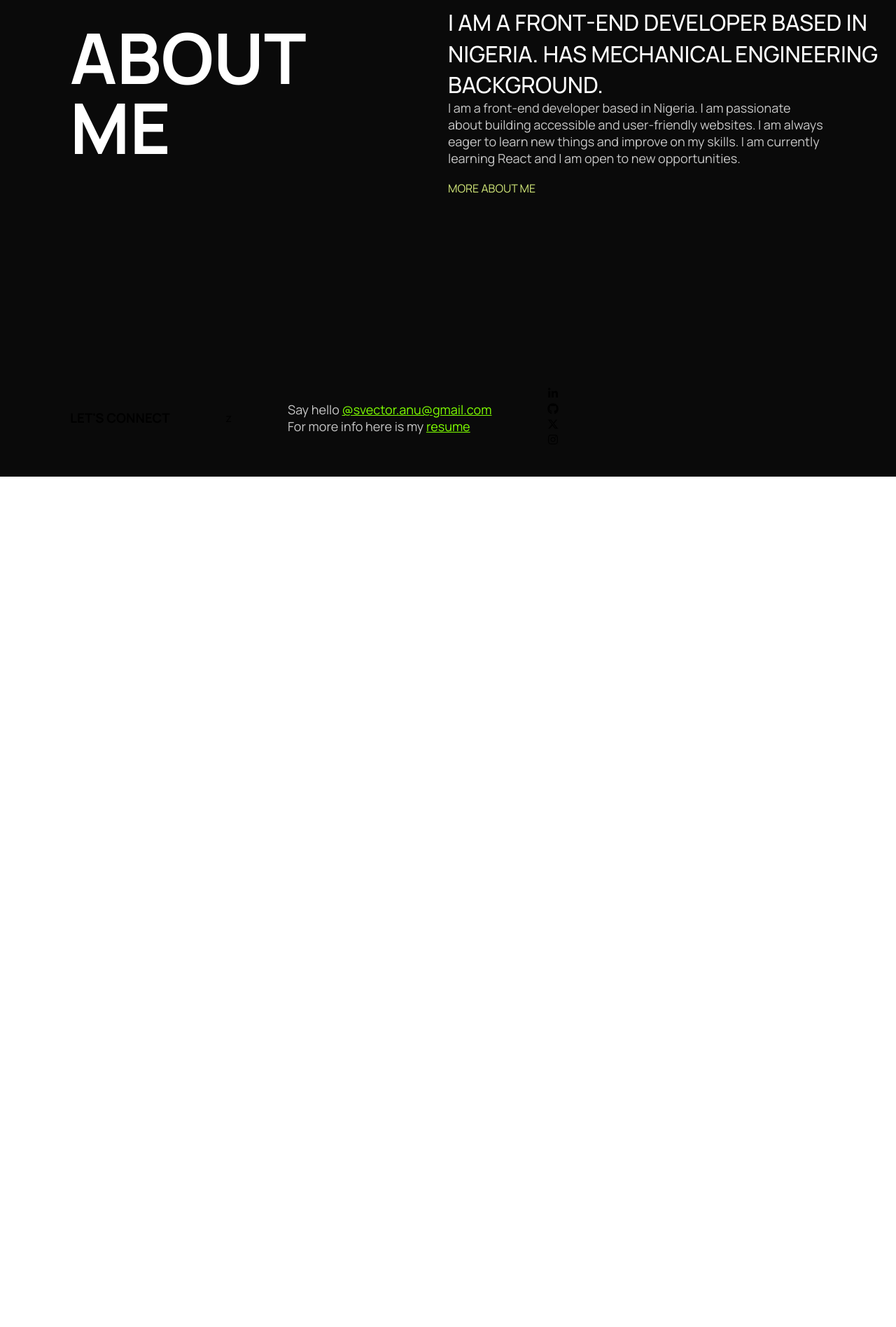
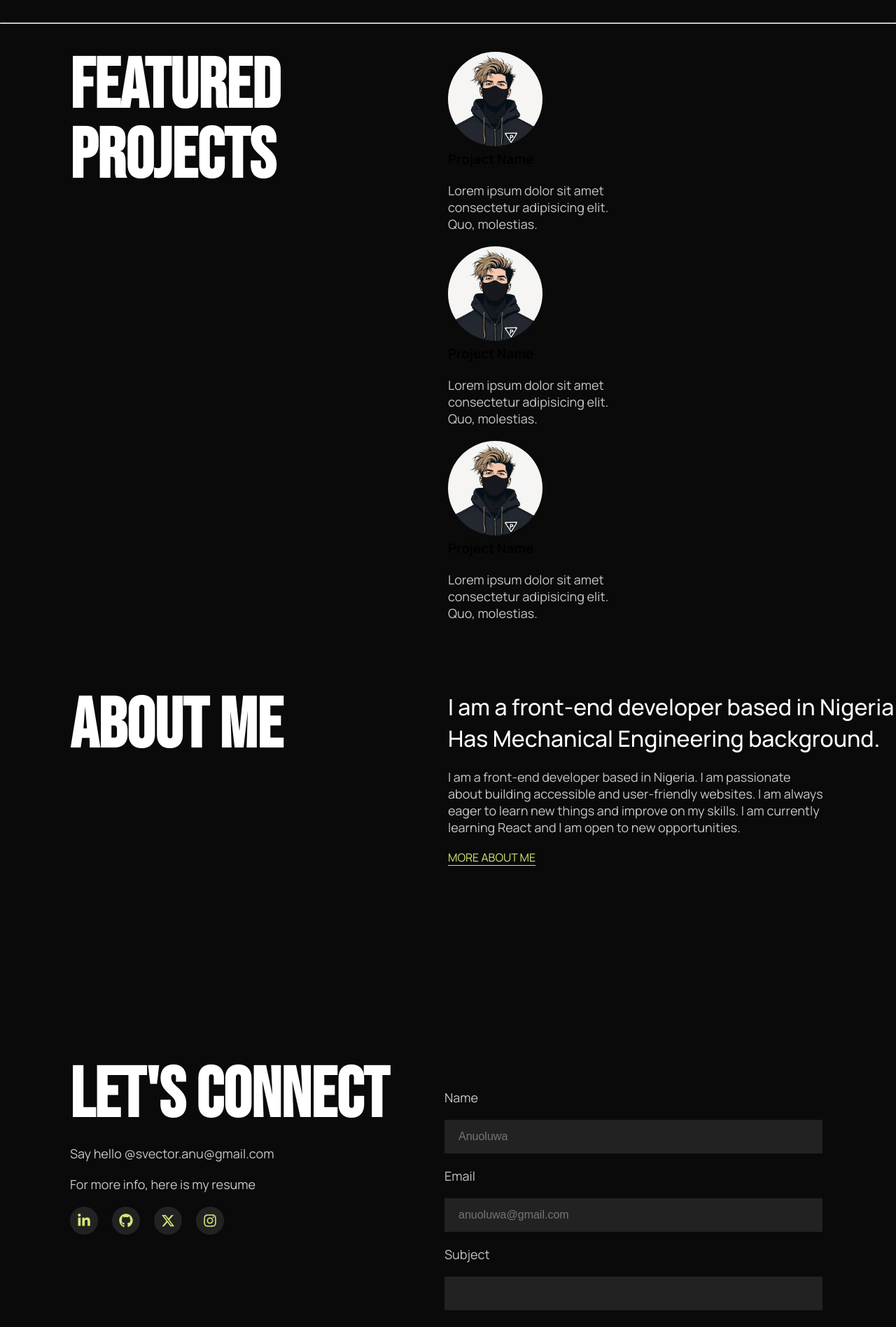
Before and after one commit to Svector-anu/dev-portfolio, a React (Vite) app: page / in a window 1280 px wide. Shown: the part 880-2776 px from the top of the page at 70% size. Before the commit the page ends 1561 px from the top, so only its background shows below. Built offline with nearby package versions, Linux system fonts and the light colour scheme.

Commit message:
update Navbar links; enhance Home page layout and styles; add contact form and footer component

```diff
--- a/src/components/Navbar/Navbar.jsx
+++ b/src/components/Navbar/Navbar.jsx
@@ -11,10 +11,13 @@ const Navbar = () => {
 
 			<ul>
 				<li>
+					<Link to="/">work</Link>
+				</li>
+				<li>
 					<Link to="/">Home</Link>
 				</li>
 				<li>
-					<Link to="/about">About</Link>
+					<Link to="/about">Contact</Link>
 				</li>
 			</ul>
 		</nav>
--- a/src/pages/Home/Home.css
+++ b/src/pages/Home/Home.css
@@ -1,15 +1,29 @@
 .home {
     background-color: #0a0a0a;
+
+    .hero{
+        align-items: center;
+    }
+
+
+.name{
+    font-family: var(--font-bebas);
+}
+
 
     section {
         width: 100%;
         display: flex;
-        align-items: center;
+        /* align-items: center; */
         gap: 80px;
         padding: 40px 100px;
 
         div {
             max-width: 50%;
+
+
+
+
 
             h1 {
                 color: #FFF;
@@ -76,6 +90,12 @@
             width: 45%;
             height: 500px;
             object-fit: contain;
+            border-radius: 50%;
+
+
+                width: 50%;
+                height: 50%;
+                object-fit: cover;
         }
     }
 
@@ -83,11 +103,9 @@
 
 .about{
     background-color: #0a0a0a;
-
-    background-color: ;
     width: 100%;
     display: flex;
-    align-items: center;
+    align-items: start;
     gap: 80px;
     padding: 40px 100px;
 
@@ -103,7 +121,7 @@
 
     div{
         width: 704px;
-        height: 241px;
+
         gap: 48px;
         top: 3446px;
         left: 628px;
@@ -121,14 +139,73 @@ aside {
         color: #FFF;
         font-size: 32px;
         line-height: 44.8px;
-        text-transform: uppercase;
+        /* text-transform: ; */
         letter-spacing: 0;
     }
 
 
 
-    a{
+    .more{
         color: #D3E97A;
-        text-decoration: un;
+
+        border-bottom: 1px solid #D3E97A;
     }
 }
+section.about{
+
+
+}
+
+.letsconnect{
+    h3{
+color: #FFF;
+
+border-bottom: 1px solid #D3E97A;
+
+
+
+
+}
+    }
+
+
+.form{
+
+    width: 100%;
+    max-width: 500px;
+    margin-top: 20px;
+
+    input{
+        background-color: #222222;
+        border: none;
+        padding: 15px 20px;
+        color: #FFF;
+        font-size: 16px;
+        width: 100%;
+    }
+
+    textarea{
+        background-color: #222222;
+        border: none;
+        padding: 15px 20px;
+        color: #FFF;
+        font-size: 16px;
+        resize: none;
+        width: 100%;
+    }
+
+    button{
+        background-color: #D3E97A;
+        border: none;
+        padding: 15px 20px;
+        color: #0a0a0a;
+        font-size: 16px;
+        cursor: pointer;
+        font-weight: bold;
+    }
+
+    button:hover{
+        background-color: #0a0a0a;
+        color: #D3E97A;
+    }
+}
--- a/src/pages/Home/Home.jsx
+++ b/src/pages/Home/Home.jsx
@@ -16,7 +16,7 @@ const Home = () => {
             <Navbar />
             <section className="hero">
                 <div>
-                    <h1>Hi, I'm SVECTOR</h1>
+                    <h1 className="name">Hi, I'm SVECTOR</h1>
                     <p>
                         A Nigeria based front-end developer passionate about
                         building accessible and user friendly websites.
@@ -36,9 +36,48 @@ const Home = () => {
 
             <SizedBox height="200px" />
 
+           <hr />
+
+<section className="Featured">
+                <div>
+                    <h1 className="name">Featured Projects</h1>
+                </div>
+
+                <div>
+                    <div className="project">
+                        <img src={heroImg} alt="" />
+                        <h3>Project Name</h3>
+                        <p>
+                            Lorem ipsum dolor sit amet consectetur adipisicing elit.
+                            Quo, molestias.
+                        </p>
+                    </div>
+
+                    <div className="project">
+                        <img src={heroImg} alt="" />
+                        <h3>Project Name</h3>
+                        <p>
+                            Lorem ipsum dolor sit amet consectetur adipisicing elit.
+                            Quo, molestias.
+                        </p>
+                    </div>
+
+                    <div className="project">
+                        <img src={heroImg} alt="" />
+                        <h3>Project Name</h3>
+                        <p>
+                            Lorem ipsum dolor sit amet consectetur adipisicing elit.
+                            Quo, molestias.
+                        </p>
+                    </div>
+                </div>
+</section>
+
+
+    {/* this is my about frame */}
             <section className="about">
                 <div>
-                    <h1>About Me</h1>
+                    <h1 className="name"> About Me</h1>
                 </div>
 
                 <div>
@@ -55,58 +94,72 @@ const Home = () => {
                         currently learning React and I am open to new opportunities.
                     </p>
 
-                    <a href="x.com/Eruditea_anu">MORE ABOUT ME</a>
+                    <a className='more' href="x.com/Eruditea_anu">MORE ABOUT ME</a>
                 </div>
             </section>
 
             <SizedBox height="200px" />
 
-            <section className="lets-connect">
+            <section className="letsconnect">
+                <div>
+                    <h1 className="name">Let's Connect</h1>
 
-              <aside>
-                <h1 style={{ whiteSpace: "nowrap" }}>LET'S CONNECT</h1>
-                </aside>z
+
+                    <p> Say hello  <span> @svector.anu@gmail.com</span></p>
+
+
+                    <p>
+                        For more info, here is my <span>resume</span>{" "}
+                    </p>
+
+
+                     <aside>
+                     <div className="icons">
+
+                     <FaLinkedinIn />
+
+                     </div>
+                     <div className="icons">
+
+                     <FaGithub />
+
+                     </div>
+                     <div className="icons">
+
+                     <FaXTwitter />
+
+                     </div>
+                     <div className="icons">
+
+                     <FaInstagram />
+
+                     </div>
+
+                        </aside>
+
+                </div>
+
+                <div className="form">
+                   <p>Name</p>
+                    <input type="text" placeholder="Anuoluwa"   />
+                   <p>Email</p>
+                    <input type="email" placeholder="anuoluwa@gmail.com" />
+                   <p>Subject</p>
+                    <input type="text" />
+                   <p>Message</p>
+                    <textarea name="" id="" cols="30" rows="10"></textarea>
 
 
 
+                    <br />
+
+                  <p> I agree to the terms and conditions</p>
+                    <button>SUBMIT</button>
+
+                </div>
+            </section>
 
 
-
-                <div>
-                    <p>
-                        Say hello{" "}
-                        <a
-                            href="mailto:svector.anu@gmail.com"
-                            style={{ textDecoration: 'underline', color: 'chartreuse' }}
-                        >
-                            @svector.anu@gmail.com
-                        </a>
-                        <br />
-                        For more info here is my{" "}
-                        <a
-                            href="resume"
-                            style={{ textDecoration: 'underline', color: 'chartreuse' }}
-                        >
-                            resume
-                        </a>
-                    </p>
-                </div>
-
-                <aside>
-                    <div className="icons">
-                        <FaLinkedinIn />
-                    </div>
-                    <div className="icons">
-                        <FaGithub />
-                    </div>
-                    <div className="icons">
-                        <FaXTwitter />
-                    </div>
-                    <div className="icons">
-                        <FaInstagram />
-                    </div>
-                </aside>
-            </section>
         </div>
     );
 };
```
Also changed, not shown: src/components/Footer/Footer.css (added), src/components/Footer/Footer.jsx (added).
